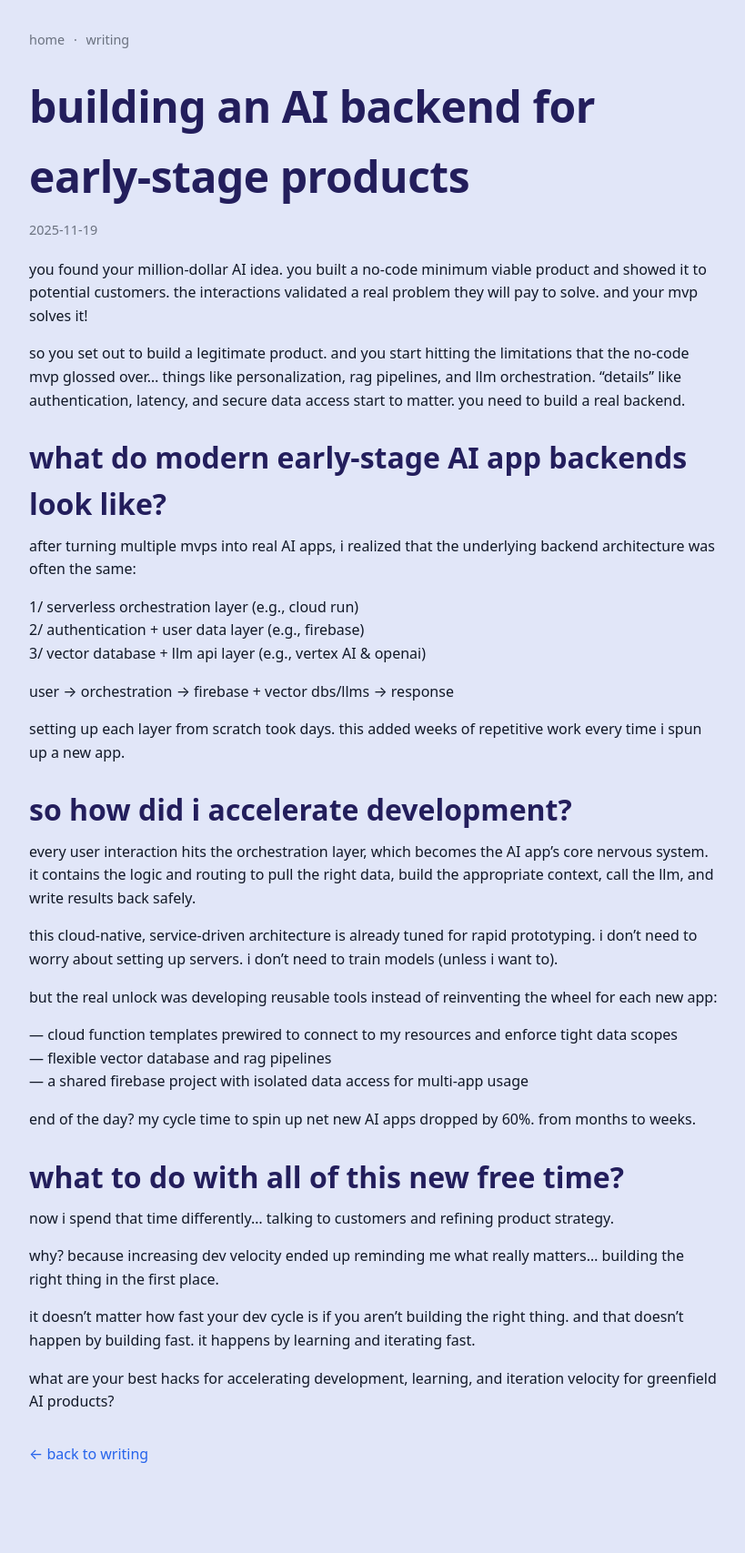
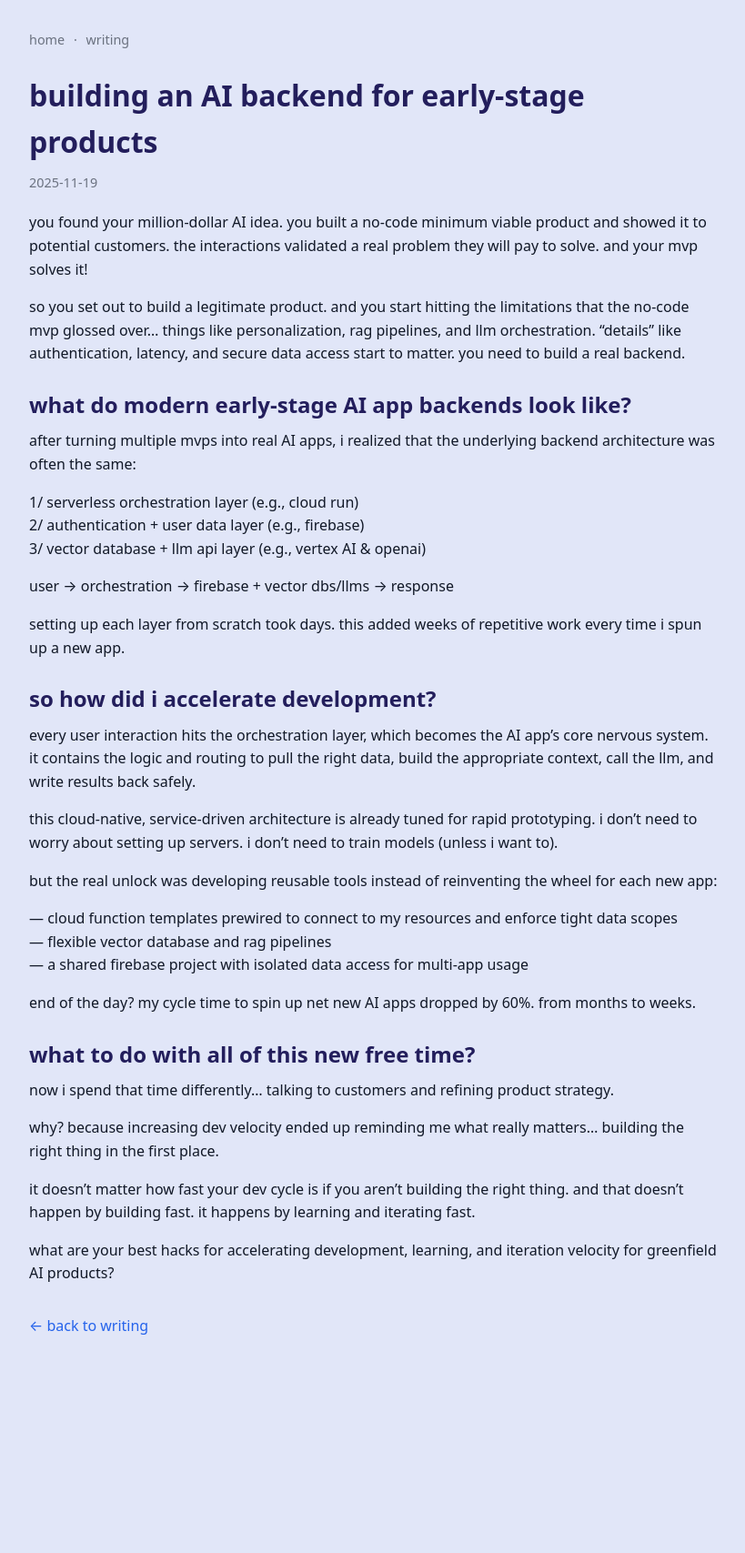
Before and after one commit to davidcrowe/reducibl.com, a Jekyll site: the page built from _posts/2025-11-19-ai-app-backend-architecture.md, in a window 1280 px wide. Shown: the whole page at 91% size, without its empty margins (228-1047 px from the left). Built offline with Jekyll 4.4.1, drawn with Linux system fonts in a browser that asks for light colours; after the commit the page ends 1567 px from its top, so only the background shows below that.

Commit message:
ux experimentation

```diff
--- a/_layouts/post.html
+++ b/_layouts/post.html
@@ -3,7 +3,7 @@ layout: default
 ---
 
 <article>
-  <h1>{{ page.title }}</h1>
+  <h2>{{ page.title }}</h2>
   <p class="meta">{{ page.date | date: "%Y-%m-%d" }}</p>
 
   {{ content }}
--- a/_posts/2025-11-19-ai-app-backend-architecture.md
+++ b/_posts/2025-11-19-ai-app-backend-architecture.md
@@ -8,7 +8,7 @@ you found your million-dollar AI idea. you built a no-code minimum viable produc
 
 so you set out to build a legitimate product. and you start hitting the limitations that the no-code mvp glossed over… things like personalization, rag pipelines, and llm orchestration. “details” like authentication, latency, and secure data access start to matter. you need to build a real backend.
 
-## what do modern early-stage AI app backends look like?
+### what do modern early-stage AI app backends look like?
 
 after turning multiple mvps into real AI apps, i realized that the underlying backend architecture was often the same:
 
@@ -20,7 +20,7 @@ user → orchestration → firebase + vector dbs/llms → response
 
 setting up each layer from scratch took days. this added weeks of repetitive work every time i spun up a new app.
 
-## so how did i accelerate development?
+### so how did i accelerate development?
 
 every user interaction hits the orchestration layer, which becomes the AI app’s core nervous system. it contains the logic and routing to pull the right data, build the appropriate context, call the llm, and write results back safely.
 
@@ -35,7 +35,7 @@ but the real unlock was developing reusable tools instead of reinventing the whe
 end of the day? my cycle time to spin up net new AI apps dropped by 60%. from months to weeks.
 
 
-## what to do with all of this new free time?
+### what to do with all of this new free time?
 
 now i spend that time differently… talking to customers and refining product strategy.
 
```
Also changed, not shown: _posts/2025-11-13-validate-ai-workflows-with-no-code-mvp.md (+2 -2 lines).
